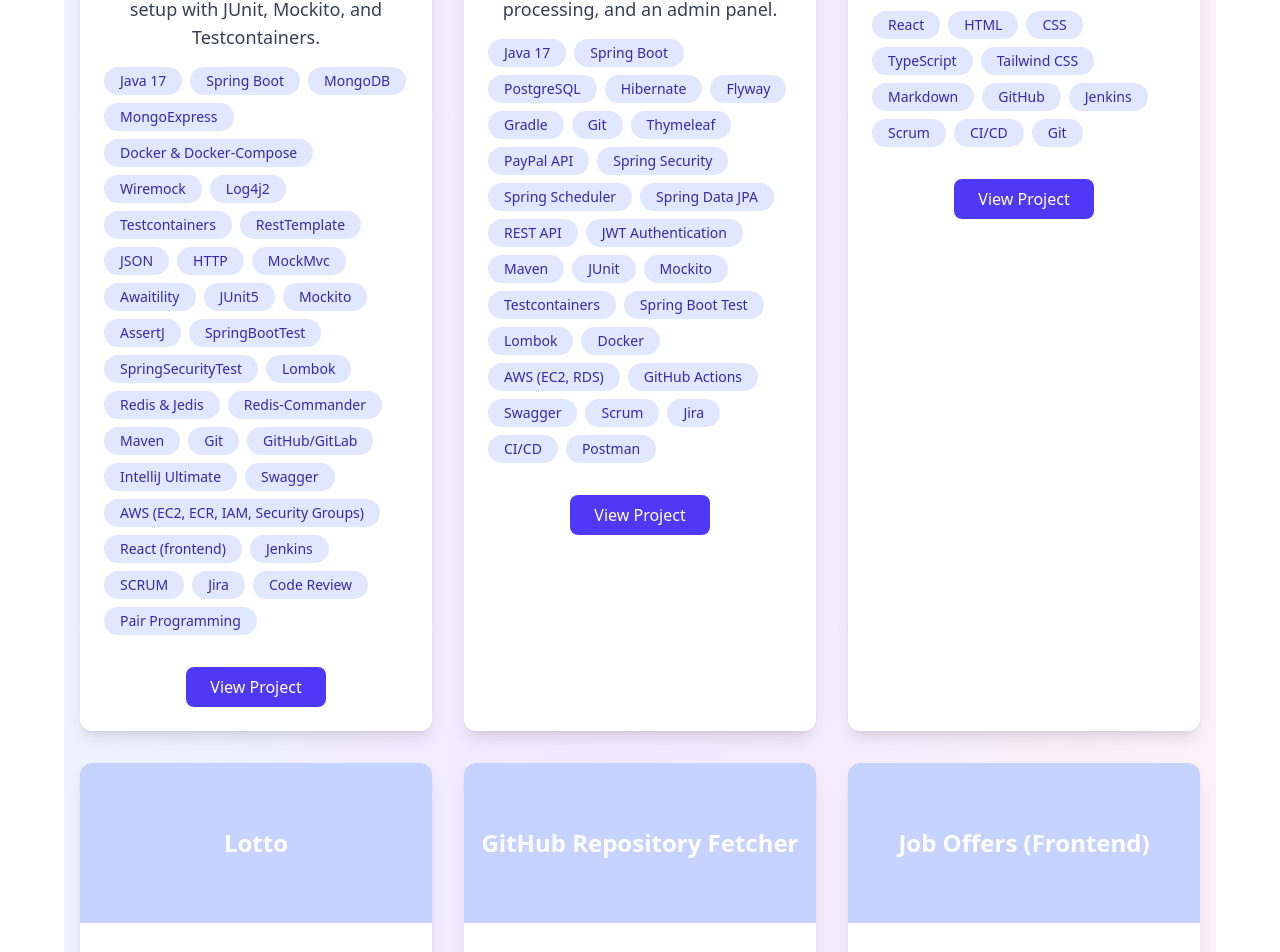
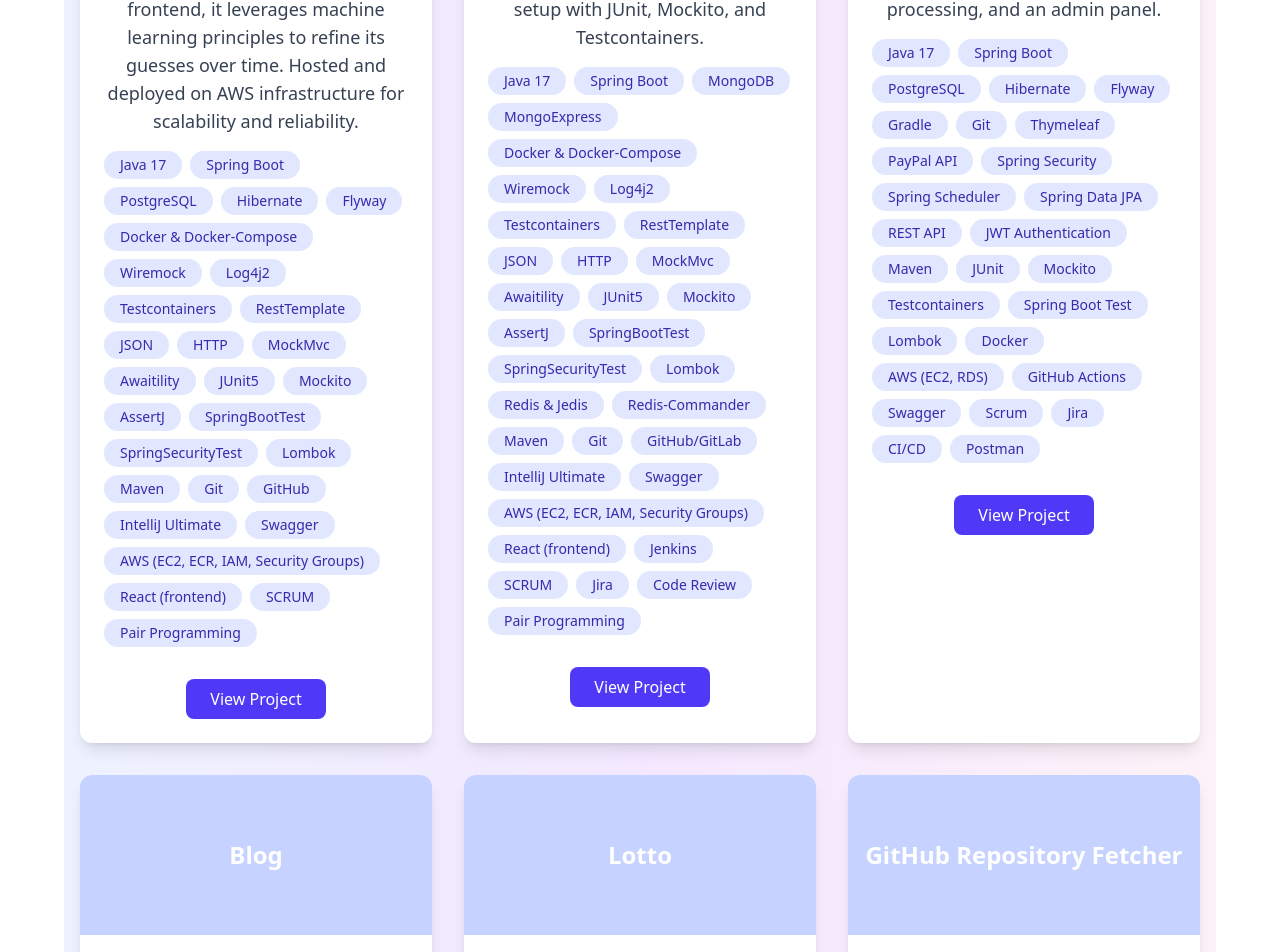
Before and after one commit to Senegalion/Dev-Portfolio-Blog, a React (Vite) app in the folder dev-portfolio-blog/: page /portfolio in a window 1280 px wide. Shown: the part 645-1597 px from the top of the page. Built offline with nearby package versions, Linux system fonts and the light colour scheme.

Commit message:
Added AkigatorApp Project to my portfolio site

```diff
--- a/dev-portfolio-blog/src/pages/Portfolio.tsx
+++ b/dev-portfolio-blog/src/pages/Portfolio.tsx
@@ -2,6 +2,43 @@
 import ProjectCard from "../components/ProjectCard";
 
 const projects = [
+  {
+    title: "Akigator App",
+    description:
+      "An intelligent guessing game inspired by Akinator, where the computer asks questions to guess what you're thinking. Built using Spring Boot for the backend and React with Tailwind CSS for the frontend, it leverages machine learning principles to refine its guesses over time. Hosted and deployed on AWS infrastructure for scalability and reliability.",
+    tech: [
+      "Java 17",
+      "Spring Boot",
+      "PostgreSQL",
+      "Hibernate",
+      "Flyway",
+      "Docker & Docker-Compose",
+      "Wiremock",
+      "Log4j2",
+      "Testcontainers",
+      "RestTemplate",
+      "JSON",
+      "HTTP",
+      "MockMvc",
+      "Awaitility",
+      "JUnit5",
+      "Mockito",
+      "AssertJ",
+      "SpringBootTest",
+      "SpringSecurityTest",
+      "Lombok",
+      "Maven",
+      "Git",
+      "GitHub",
+      "IntelliJ Ultimate",
+      "Swagger",
+      "AWS (EC2, ECR, IAM, Security Groups)",
+      "React (frontend)",
+      "SCRUM",
+      "Pair Programming",
+    ],
+    link: "https://github.com/Senegalion/AkigatorApp",
+  },
   {
     title: "Job Offers",
     description:
```
